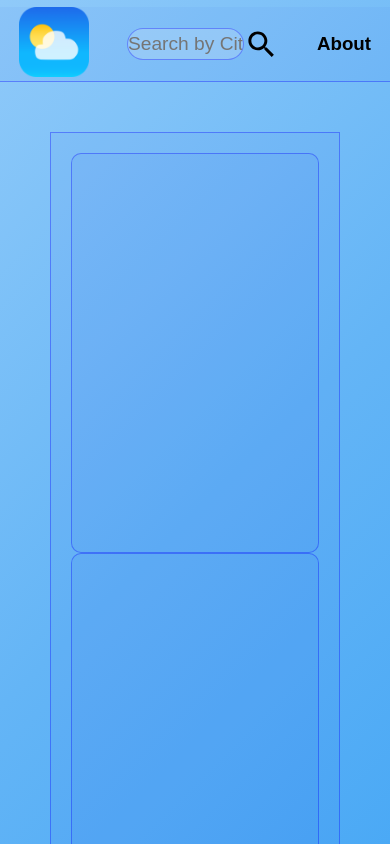
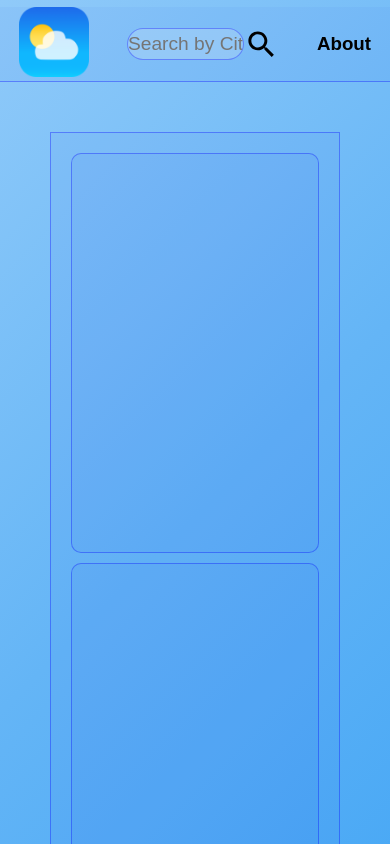
Before and after one commit to amitkrmaurya09/weatherApp, a React (Vite) app: page / in a window 390 px wide. Shown: the top 844 px of the page. Built offline with nearby package versions, Linux system fonts and the light colour scheme.

Commit message:
weather2.0

```diff
--- a/public/styles.css
+++ b/public/styles.css
@@ -68,6 +68,7 @@ body {
   height: fit-content;
   max-width: 100%;
   display: flex;
+  gap: 10px;
   background-color: var(--background-color-box);
   border: var(--border-color);
 }
@@ -84,6 +85,7 @@ body {
 @media(max-width: 600px){
   .box-container {
     display: flex;
+    gap: 10px;
     flex-direction: column;
     background-color: var(--background-color-box);
     border: var(--border-color);
```
